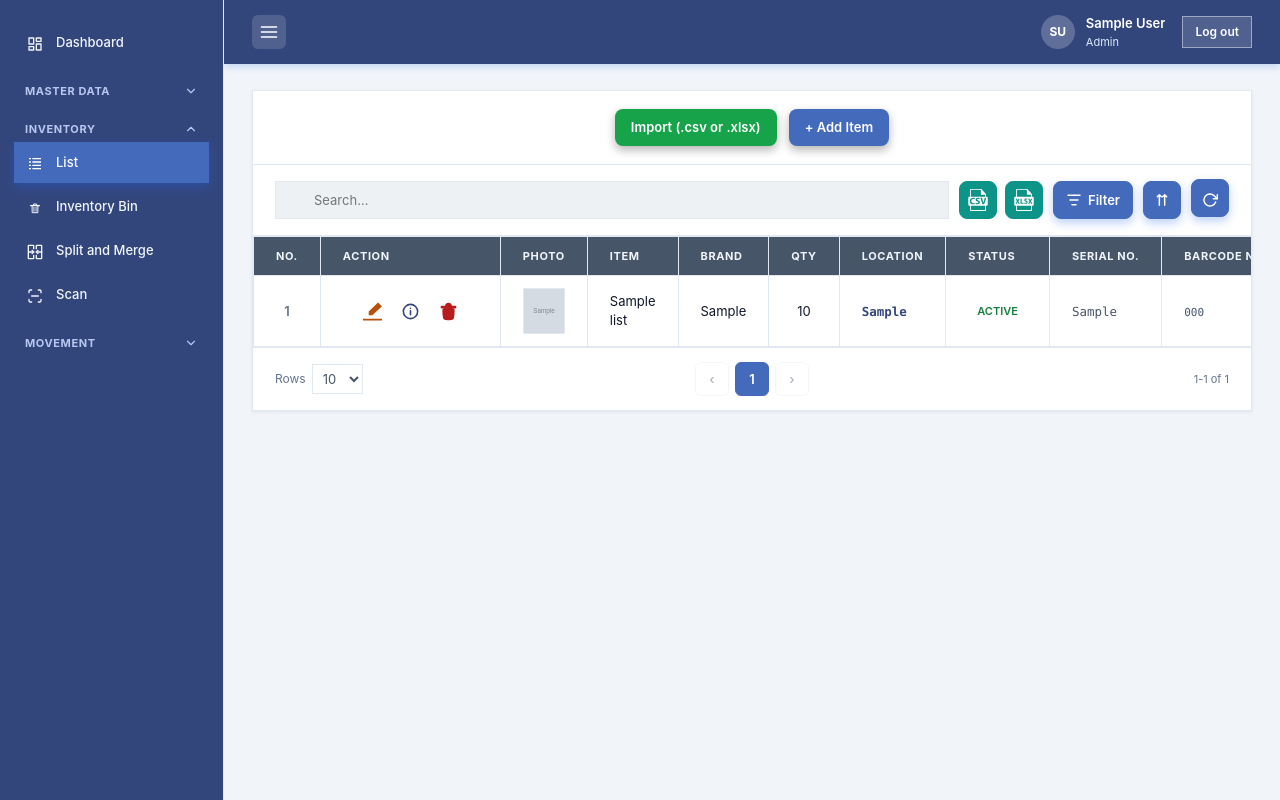
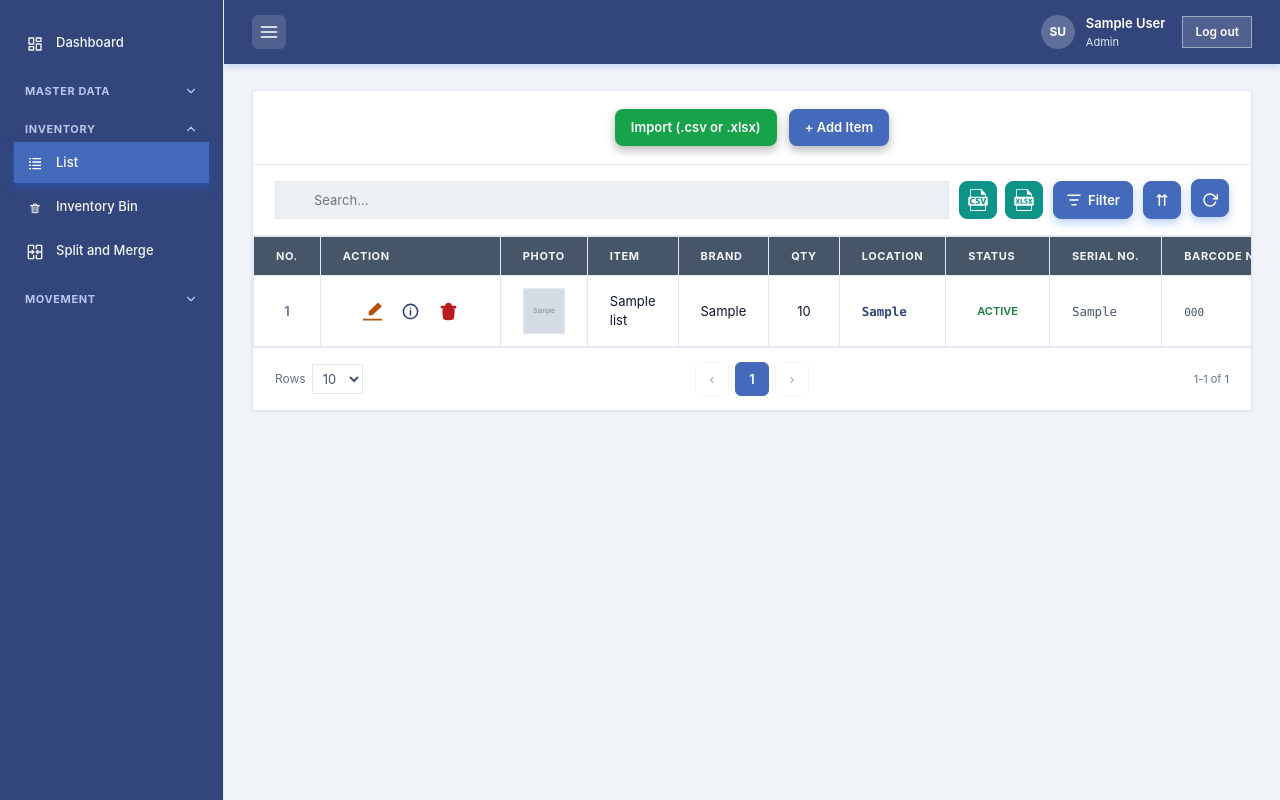
Before and after one commit to qwevot/warehouse-management-system, a PHP site: page /pages/index.php in a window 1280 px wide. Run offline with PHP 8.4, Linux system fonts and the light colour scheme; the visitor is signed in with stand-in values (Sample User, id 1); tables that the repository leaves empty or names only in its code hold one stand-in row (values such as "Sample post"); grey boxes marked "Sample" are stand-in pictures.

Commit message:
removed Scan page from the sidebar.

```diff
--- a/includes/sidebar.php
+++ b/includes/sidebar.php
@@ -10,7 +10,6 @@ $navSections = [
         ['inventory', 'pages/index.php', 'List', '<svg viewBox="0 0 512 512" version="1.1" fill="currentColor"><g id="SVGRepo_bgCarrier" stroke-width="0"></g><g id="SVGRepo_tracerCarrier" stroke-linecap="round" stroke-linejoin="round"></g><g id="SVGRepo_iconCarrier"> <title>list</title> <g id="Page-1" stroke="none" stroke-width="1" fill="none" fill-rule="evenodd"> <g id="add" fill="currentColor" transform="translate(64.000000, 64.000000)"> <path d="M106.666667,1.42108547e-14 L384,1.42108547e-14 L384,42.6666667 L106.666667,42.6666667 L106.666667,1.42108547e-14 Z M1.42108547e-14,1.42108547e-14 L64,1.42108547e-14 L64,42.6666667 L1.42108547e-14,42.6666667 L1.42108547e-14,1.42108547e-14 Z M106.666667,106.666667 L384,106.666667 L384,149.333333 L106.666667,149.333333 L106.666667,106.666667 Z M1.42108547e-14,106.666667 L64,106.666667 L64,149.333333 L1.42108547e-14,149.333333 L1.42108547e-14,106.666667 Z M106.666667,213.333333 L384,213.333333 L384,256 L106.666667,256 L106.666667,213.333333 Z M1.42108547e-14,213.333333 L64,213.333333 L64,256 L1.42108547e-14,256 L1.42108547e-14,213.333333 Z M106.666667,320 L384,320 L384,362.666667 L106.666667,362.666667 L106.666667,320 Z M1.42108547e-14,320 L64,320 L64,362.666667 L1.42108547e-14,362.666667 L1.42108547e-14,320 Z" id="Combined-Shape"> </path> </g> </g> </g></svg>'],
         ['bin', 'pages/bin.php', 'Inventory Bin', '<svg viewBox="0 0 24 24" fill="none" xmlns="http://www.w3.org/2000/svg"><g id="SVGRepo_bgCarrier" stroke-width="0"></g><g id="SVGRepo_tracerCarrier" stroke-linecap="round" stroke-linejoin="round"></g><g id="SVGRepo_iconCarrier"> <path d="M7.69231 8.70833H5V8.16667H9.84615M7.69231 8.70833V19H16.3077V8.70833M7.69231 8.70833H16.3077M16.3077 8.70833H19V8.16667H14.1538M9.84615 8.16667V6H14.1538V8.16667M9.84615 8.16667H14.1538" stroke="currentColor" stroke-width="1.5" stroke-linecap="round" stroke-linejoin="round"></path> <path d="M10 11V17" stroke="currentColor" stroke-linecap="round" stroke-linejoin="round"></path> <path d="M12 11V17" stroke="currentColor" stroke-linecap="round" stroke-linejoin="round"></path> <path d="M14 11V17" stroke="currentColor" stroke-linecap="round" stroke-linejoin="round"></path> </g></svg>'],
         ['barcode', 'pages/generator.php', 'Split and Merge', '<svg viewBox="0 0 48 48" fill="none" xmlns="http://www.w3.org/2000/svg"><g id="SVGRepo_bgCarrier" stroke-width="0"></g><g id="SVGRepo_tracerCarrier" stroke-linecap="round" stroke-linejoin="round"></g><g id="SVGRepo_iconCarrier"> <rect width="48" height="48" fill="white" fill-opacity="0.01"></rect> <path d="M20 14V5C20 4.44772 19.5523 4 19 4H5C4.44772 4 4 4.44772 4 5V43C4 43.5523 4.44772 44 5 44H19C19.5523 44 20 43.5523 20 43V34" stroke="currentColor" stroke-width="4" stroke-linecap="round"></path> <path d="M28 34V43C28 43.5523 28.4477 44 29 44H43C43.5523 44 44 43.5523 44 43V5C44 4.44772 43.5523 4 43 4H29C28.4477 4 28 4.44772 28 5V14" stroke="currentColor" stroke-width="4" stroke-linecap="round"></path> <path d="M28 24H44" stroke="currentColor" stroke-width="4" stroke-linecap="round"></path> <path d="M5 24H20" stroke="currentColor" stroke-width="4" stroke-linecap="round"></path> <path d="M32.7485 28.8183L31.1575 27.2274L27.9756 24.0454L31.1575 20.8634L32.7485 19.2724" stroke="currentColor" stroke-width="4" stroke-linecap="round" stroke-linejoin="round"></path> <path d="M15.375 28.8183L16.966 27.2274L20.148 24.0454L16.966 20.8634L15.375 19.2724" stroke="currentColor" stroke-width="4" stroke-linecap="round" stroke-linejoin="round"></path> </g></svg>'],
-        ['scan', 'pages/scan.php', 'Scan', '<svg viewBox="0 0 24 24" fill="none" stroke="currentColor" stroke-width="2" stroke-linecap="round" stroke-linejoin="round"><path d="M3 7V5a2 2 0 0 1 2-2h2"></path><path d="M17 3h2a2 2 0 0 1 2 2v2"></path><path d="M21 17v2a2 2 0 0 1-2 2h-2"></path><path d="M7 21H5a2 2 0 0 1-2-2v-2"></path><line x1="7" y1="12" x2="17" y2="12"></line></svg>'],
     ],
     'Movement' => [
         ['stock-in', 'pages/stock-in.php', 'Inbound', '<svg viewBox="0 0 24 24" fill="none" stroke="currentColor" stroke-width="2" stroke-linecap="round" stroke-linejoin="round"><path d="M12 3v12"></path><polyline points="8 11 12 15 16 11"></polyline><path d="M4 21h16"></path></svg>'],
```
